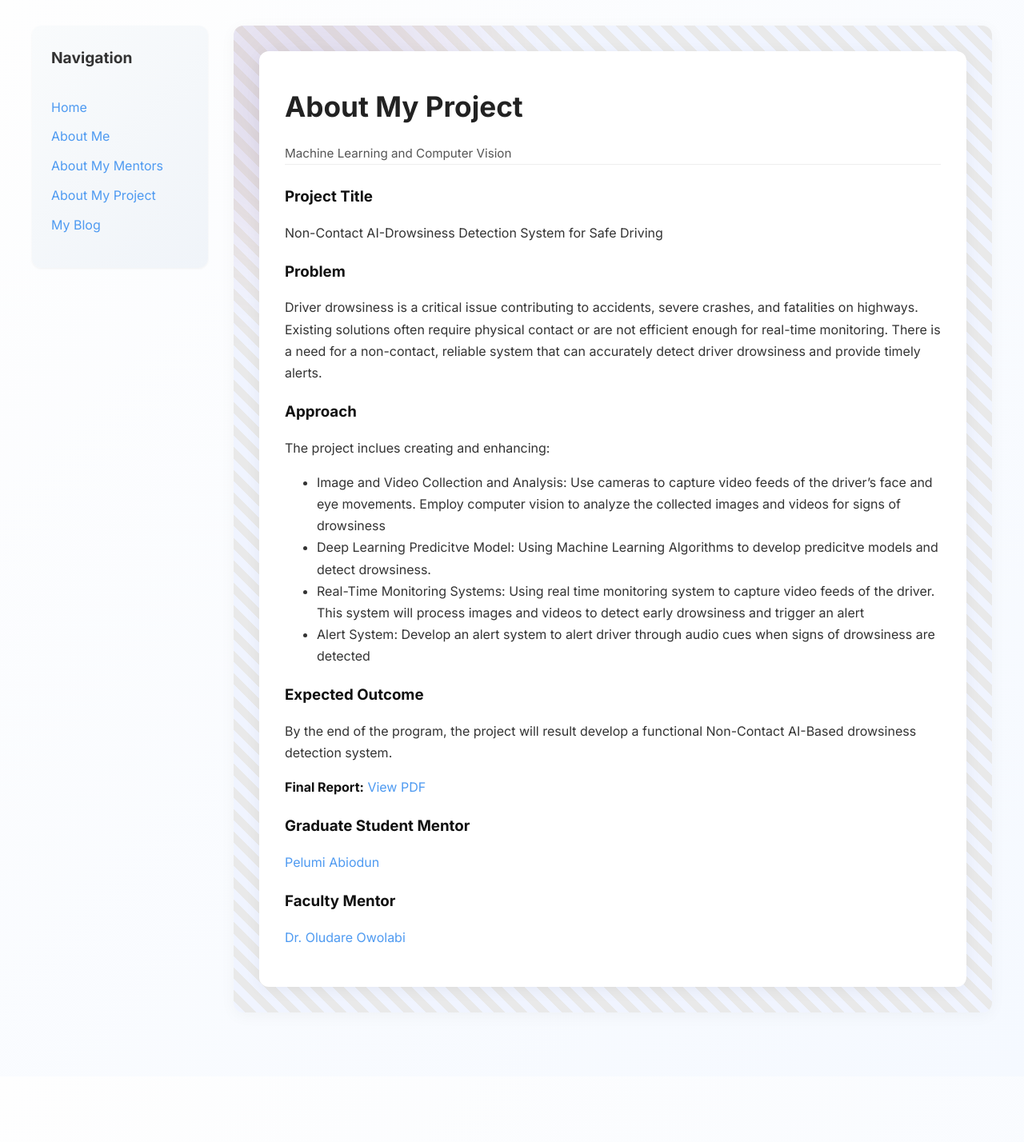
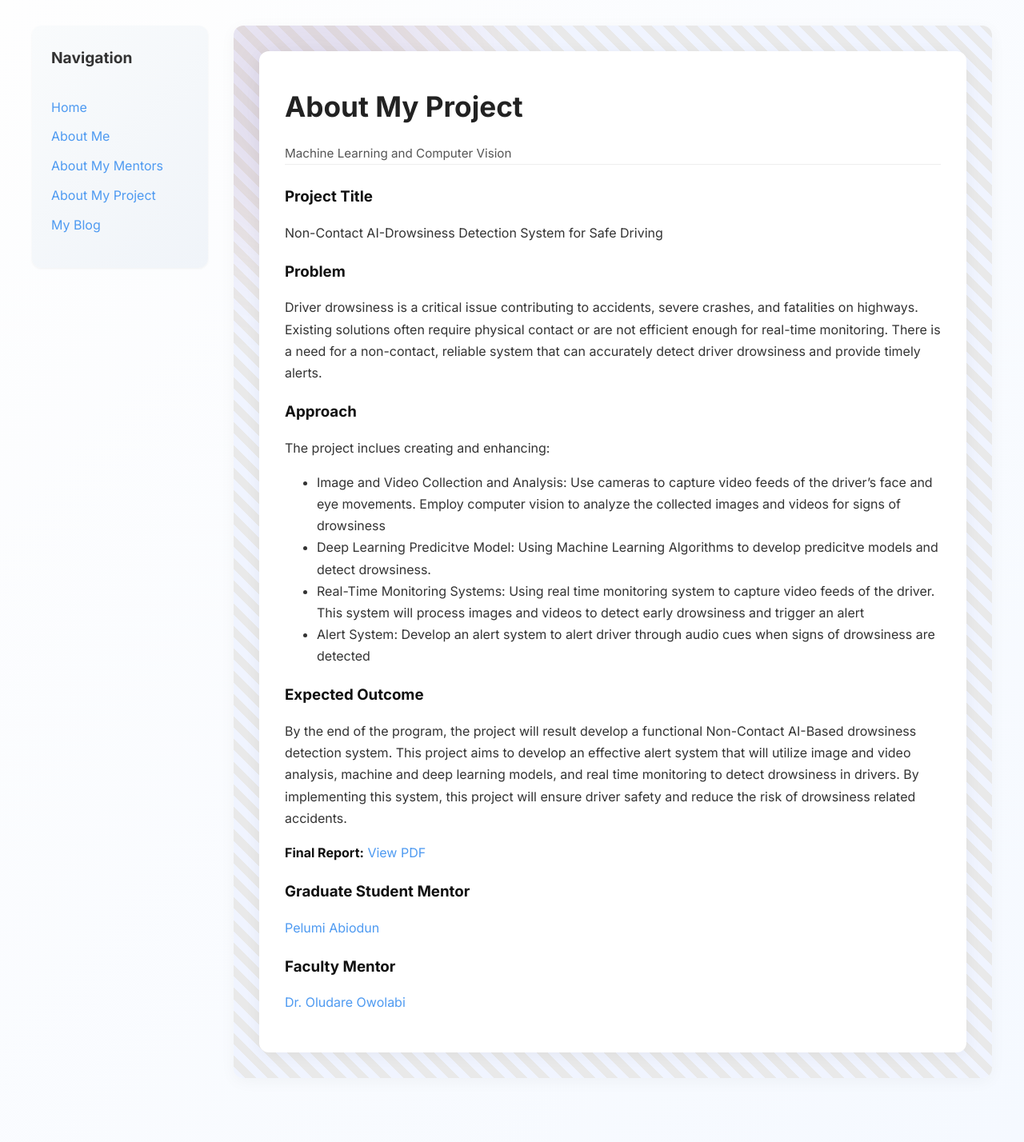
Before and after one commit to Miola585/Miola585.github.io, a Jekyll site: the page built from pages/about-my-project.md, in a window 1280 px wide. Shown: the whole page at 80% size. Built offline with Jekyll 4.4.1, drawn with Linux system fonts in a browser that asks for light colours; before the commit the page ends 1346 px from its top, so only the background shows below that.

Commit message:
Update about-my-project.md

```diff
--- a/pages/about-my-project.md
+++ b/pages/about-my-project.md
@@ -20,7 +20,7 @@ approach: |
 
 
 outcome: |
-  By the end of the program, the project will result develop a functional Non-Contact AI-Based drowsiness detection system.
+  By the end of the program, the project will result develop a functional Non-Contact AI-Based drowsiness detection system. This project aims to develop an effective alert system that will utilize image and video analysis, machine and deep learning models, and real time monitoring to detect drowsiness in drivers. By implementing this system, this project will ensure driver safety and reduce the risk of drowsiness related accidents.
 
 final_report_url: https://dl.icdst.org/pdfs/files/22e390b2eb0c8e951f3a742fda5b2d1d.pdf
 
```
